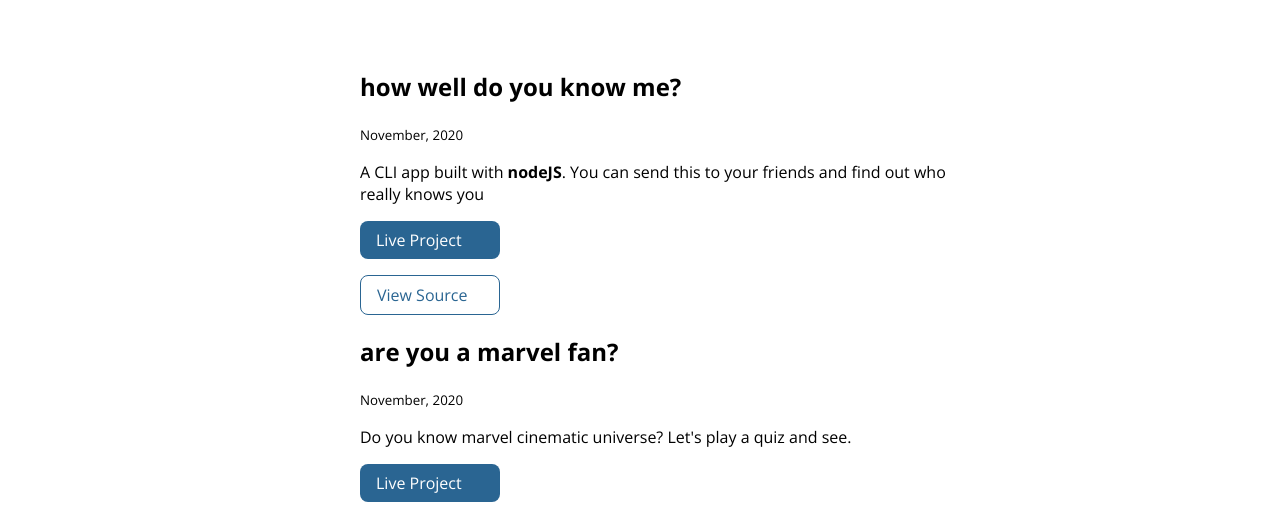
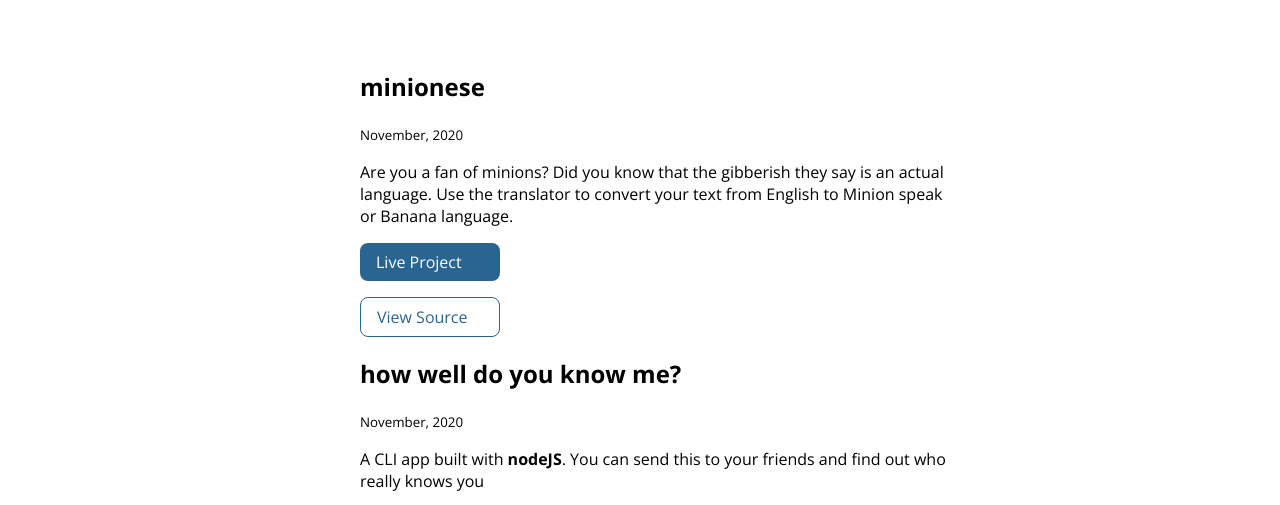
Before and after one commit to NandodkarAmogh/amogh_nandodkar_portfolio, a plain HTML site: page projects.html in a window 1280 px wide. Shown: the part 245-750 px from the top of the page. Drawn offline with nearby package versions, Linux system fonts and the light colour scheme.

Commit message:
updated the link for banana speak translator

```diff
--- a/projects.html
+++ b/projects.html
@@ -43,9 +43,9 @@
 
             </article>
 
-        </li>
+        </li> -->
 
-        <li>
+        <!-- <li>
             <article class="showcase-list container container-center ">
                 <h1>emoji interpreter</h1>
             <small>December, 2020</small>
@@ -56,9 +56,9 @@
 
             </article>
 
-        </li>
+        </li> -->
 
-        <li>
+        <!-- <li>
             <article class="showcase-list container container-center ">
                 <h1>yoda speak</h1>
             <small>November, 2020</small>
@@ -69,7 +69,7 @@
 
             </article>
 
-        </li>
+        </li> -->
 
         <li>
             <article class="showcase-list container container-center ">
@@ -77,12 +77,12 @@
             <small>November, 2020</small>
             <p>Are you a fan of minions? Did you know that the gibberish they say is an actual language. Use the translator to convert your text from English to Minion speak or Banana language.</p>
 
-            <a class="link link-primary" href="https://github.com/tanaypratap/neogcamp-banana-speak">Live Project</a>
-            <a class="link link-secondary" href="https://bananaspeakpractice.netlify.app/">View Source</a>
+            <a class="link link-primary" href="https://banananaspeak.netlify.app/">Live Project</a>
+            <a class="link link-secondary" href="https://github.com/NandodkarAmogh/banana-speak">View Source</a>
 
             </article>
 
-        </li> -->
+        </li>
 
         <li>
             <article class="showcase-list container container-center ">
```
